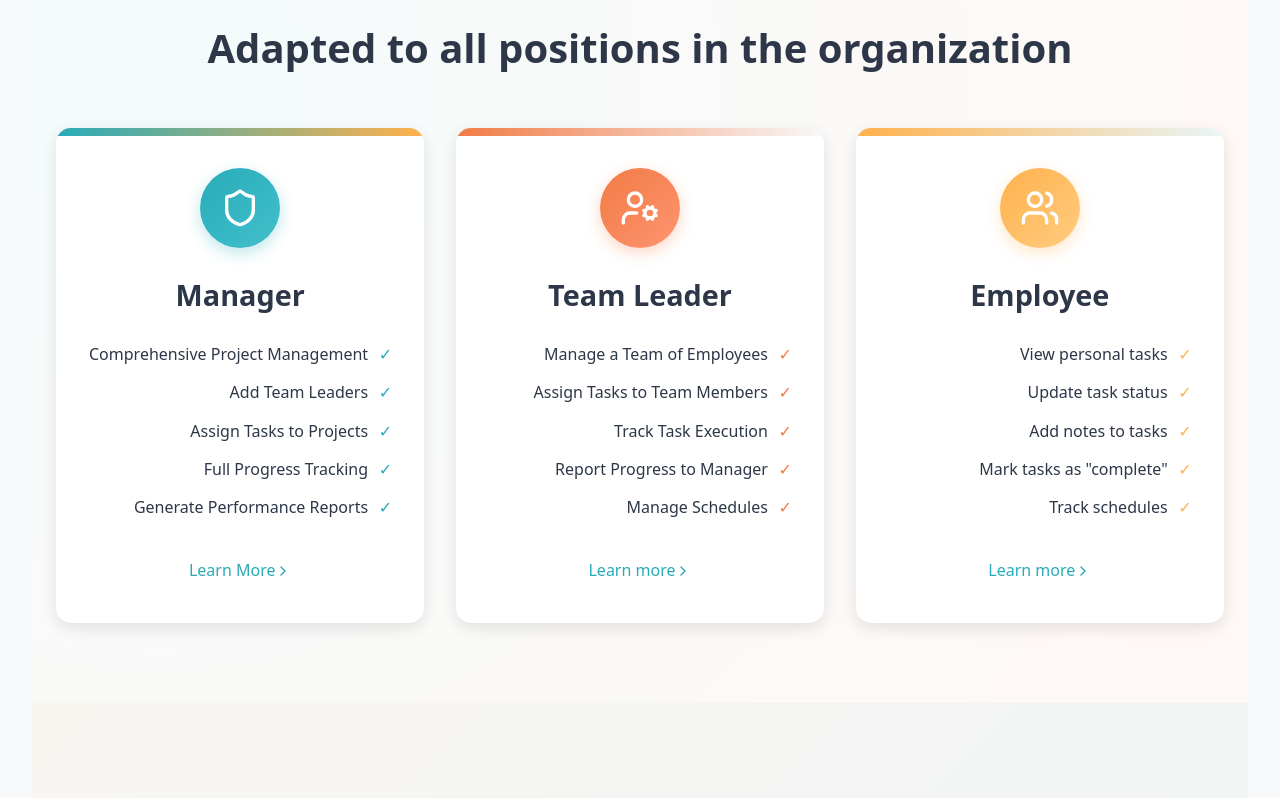
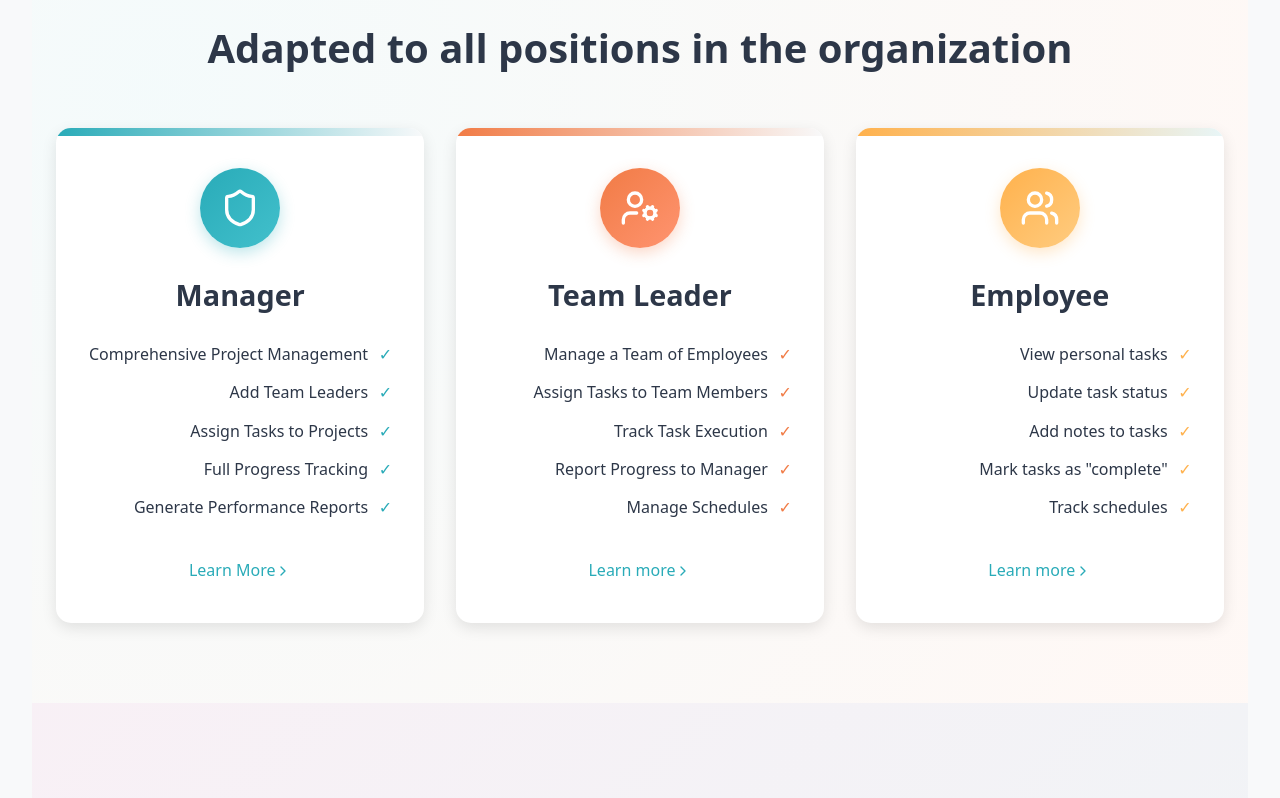
Before and after one commit to tamar0583235240/ProjectReactNode, a React (Vite) app in the folder Fronted/: page / in a window 1280 px wide. Shown: the part 840-1638 px from the top of the page. Built offline with nearby package versions, Linux system fonts and the light colour scheme.

Commit message:
add folder on featuers

```diff
--- a/Fronted/src/components/FormAddProject.tsx
+++ b/Fronted/src/features/Project/FormAddProject.tsx
@@ -1,7 +1,7 @@
 import React, { useState } from 'react';
 import { useForm, SubmitHandler, useFieldArray } from 'react-hook-form';
 import { zodResolver } from '@hookform/resolvers/zod';
-import { ProjectData, SchemaAddProject } from '../schemas/SchemaAddProject';
+import { ProjectData, SchemaAddProject } from '../../schemas/SchemaAddProject';
 import '../style/FormAddProject.css';
 
 const FormAddProject: React.FC = () => {
--- a/Fronted/src/style/HomePage.css
+++ b/Fronted/src/style/HomePage.css
@@ -244,6 +244,7 @@ img {
   font-size: 2.5rem;
   margin-bottom: 3rem;
   color: var(--dark-color);
+  /* color: #43de18; */
   position: relative;
   z-index: 1;
 }
@@ -281,7 +282,7 @@ img {
 }
 
 .role-card.manager::before {
-  background: linear-gradient(90deg, var(--manager-color), var(--accent1-color));
+  background: linear-gradient(90deg, var(--manager-color), var(--accent2-color));
 }
 
 .role-card.team-lead::before {
@@ -384,7 +385,7 @@ img {
 /* Key Features Section */
 .key-features {
   padding: 5rem 2%; /* Reduced side padding */
-  background: linear-gradient(135deg, rgba(255, 177, 76, 0.05) 0%, rgba(41, 171, 184, 0.05) 100%);
+  background: linear-gradient(135deg, rgba(255, 76, 165, 0.05) 0%, rgba(41, 171, 184, 0.05) 100%);
   text-align: center;
 }
 
```
Also changed, not shown: Fronted/src/features/Auth/Login.tsx (added, +11 -0 lines).
